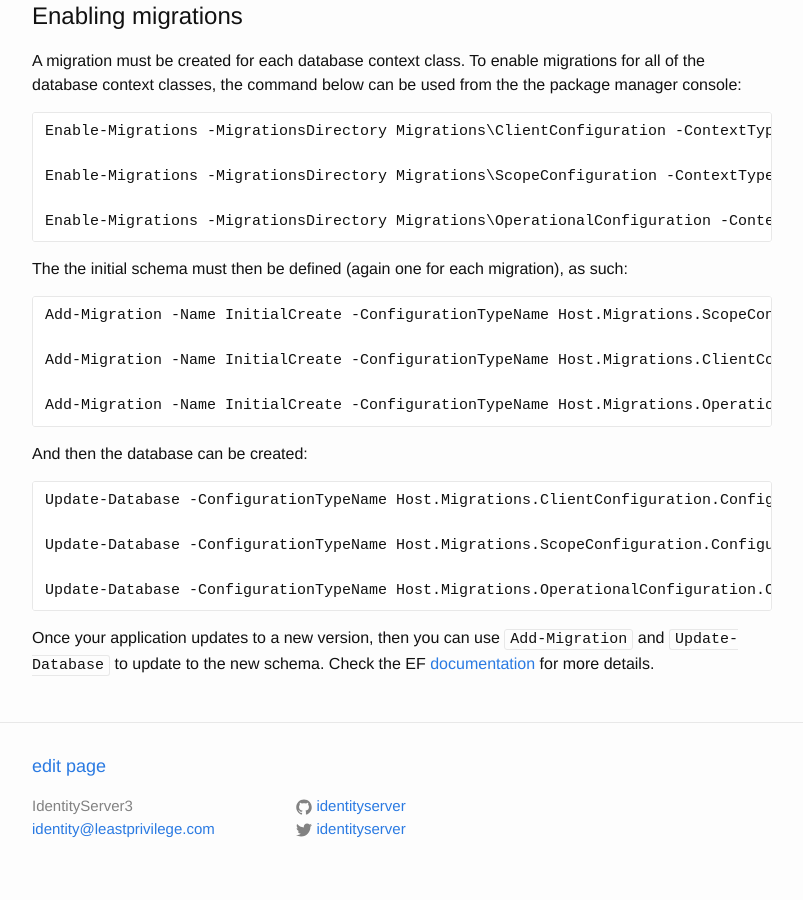
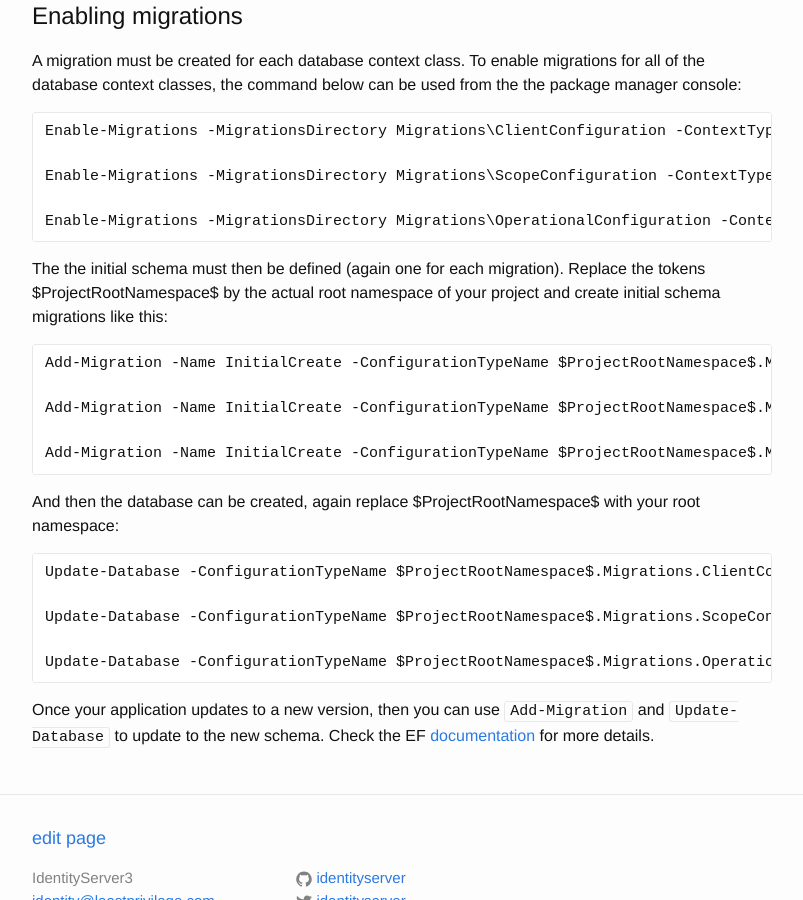
Before and after one commit to IdentityServer/Documentation, a Jekyll site: the page built from docsv2/ef/migrations.md, in a window 1280 px wide and 900 px high, scrolled down 555 px. Shown: the whole window, without its empty margins (238-1041 px from the left). Built offline with Jekyll 4.4.1, drawn with Linux system fonts in a browser that asks for light colours.

Commit message:
Removed Host root namespace and added token
I've removed the Host namespace from the sample and added $RootNamespace$ as textual token, also described that users should replace this token with their own root namespace.

````diff
--- a/docsv2/ef/migrations.md
+++ b/docsv2/ef/migrations.md
@@ -30,24 +30,24 @@ Enable-Migrations -MigrationsDirectory Migrations\ScopeConfiguration -ContextTyp
 Enable-Migrations -MigrationsDirectory Migrations\OperationalConfiguration -ContextTypeName OperationalDbContext -ContextAssemblyName IdentityServer3.EntityFramework -ConnectionStringName IdSvr3Config
 ```
 
-The the initial schema must then be defined (again one for each migration), as such:
+The the initial schema must then be defined (again one for each migration). Replace the tokens $ProjectRootNamespace$ by the actual root namespace of your project and create initial schema migrations like this:
 
 ```
-Add-Migration -Name InitialCreate -ConfigurationTypeName Host.Migrations.ScopeConfiguration.Configuration -ConnectionStringName IdSvr3Config
+Add-Migration -Name InitialCreate -ConfigurationTypeName $ProjectRootNamespace$.Migrations.ScopeConfiguration.Configuration -ConnectionStringName IdSvr3Config
 
-Add-Migration -Name InitialCreate -ConfigurationTypeName Host.Migrations.ClientConfiguration.Configuration -ConnectionStringName IdSvr3Config
+Add-Migration -Name InitialCreate -ConfigurationTypeName $ProjectRootNamespace$.Migrations.ClientConfiguration.Configuration -ConnectionStringName IdSvr3Config
 
-Add-Migration -Name InitialCreate -ConfigurationTypeName Host.Migrations.OperationalConfiguration.Configuration -ConnectionStringName IdSvr3Config
+Add-Migration -Name InitialCreate -ConfigurationTypeName $ProjectRootNamespace$.Migrations.OperationalConfiguration.Configuration -ConnectionStringName IdSvr3Config
 ```
 
-And then the database can be created:
+And then the database can be created, again replace $ProjectRootNamespace$ with your root namespace:
 
 ```
-Update-Database -ConfigurationTypeName Host.Migrations.ClientConfiguration.Configuration -ConnectionStringName IdSvr3Config
+Update-Database -ConfigurationTypeName $ProjectRootNamespace$.Migrations.ClientConfiguration.Configuration -ConnectionStringName IdSvr3Config
 
-Update-Database -ConfigurationTypeName Host.Migrations.ScopeConfiguration.Configuration -ConnectionStringName IdSvr3Config
+Update-Database -ConfigurationTypeName $ProjectRootNamespace$.Migrations.ScopeConfiguration.Configuration -ConnectionStringName IdSvr3Config
 
-Update-Database -ConfigurationTypeName Host.Migrations.OperationalConfiguration.Configuration -ConnectionStringName IdSvr3Config
+Update-Database -ConfigurationTypeName $ProjectRootNamespace$.Migrations.OperationalConfiguration.Configuration -ConnectionStringName IdSvr3Config
 ```
 
 Once your application updates to a new version, then you can use `Add-Migration` and `Update-Database` to update to the new schema. Check the EF [documentation](https://msdn.microsoft.com/en-us/data/jj591621.aspx) for more details.
````
